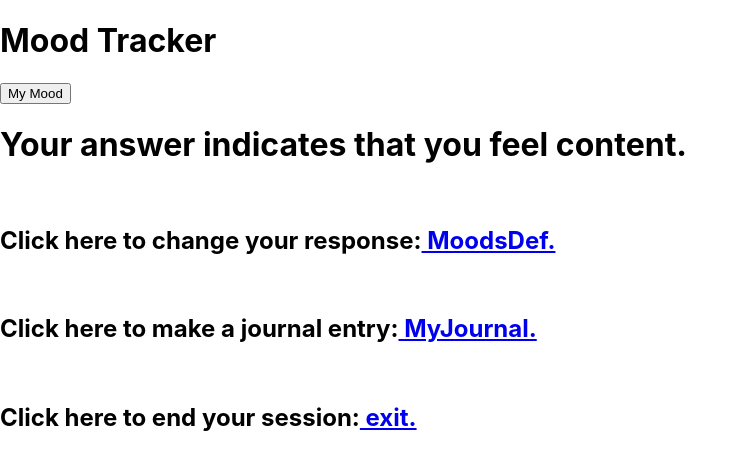
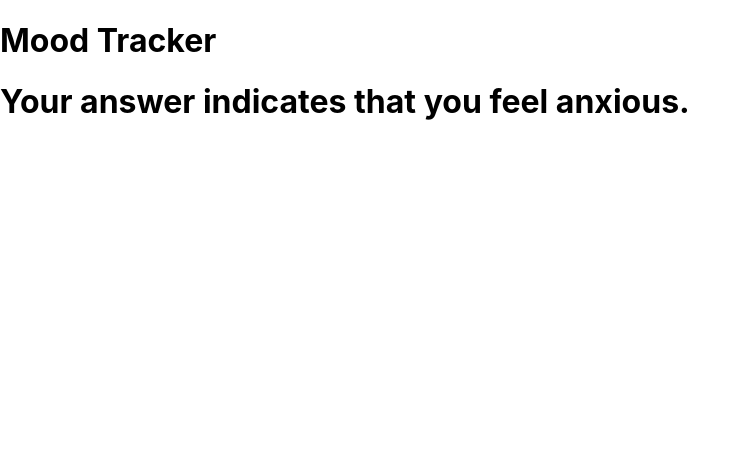
Before and after one commit to KLCoffee/mood-tracker, a React (Create React App) app: page /moods in a window 1280 px wide. Shown: the top 470 px of the page, without its empty margins (0-750 px from the left). Built offline with nearby package versions, Linux system fonts and the light colour scheme.

Commit message:
Function component working. Work on navigaion commented out

```diff
--- a/src/App.js
+++ b/src/App.js
@@ -1,12 +1,11 @@
-import MyMood from "./components/MyMood";
+import {
+Routes,
+Route,
+Link } from "react-router-dom";import MyMood from "./components/MyMood";
 import MoodsDef from "./components/MoodsDef";
 import MyJournal from "./components/MyJournal";
 import {useState} from 'react';
- import {
-  BrowserRouter as Router,
-  Routes,
-  Route,
- Link } from "react-router-dom";
+
 
 const userEntry = [
      'anxious',
@@ -19,11 +18,8 @@ const userEntry = [
 
 
 function App() {
-  const [num, setNum] = useState(3);
+  const [num, setNum] = useState(0);
 
-  // useEffect(()=> {
-  //   alert("Your mood has displayed");
-  // }, [num]);
   function newNum() {
     if (num === 0){
       setNum(0);
@@ -36,44 +32,39 @@ function App() {
     }else if (num === 4){
       setNum(4);
     }else if (num === 5){
-      setNum(5);
-    }else if (num === 6)
-      setNum(6);
+      setNum(5);}
+
     }
 
-  // const randomIndex = Math.floor(Math.random()* userEntry.length);setIndex(randomIndex)
-  // }
-  // function Index(){
-  //   const newIndex = userEntry.length;
-  //   setIndex(newIndex);
-  // }
 
   return (
     <div>
       <h1>Mood Tracker</h1>
       <MyMood userEntry = {newNum} />
       <h1>Your answer indicates that you feel {userEntry[num]}.</h1>
-      <br></br>
-  <Router>
-      <div>
-          <h2> Click here to change your response:
-     <Link to ="/">  MoodsDef.</Link></h2>
-     <br></br>
-     <h2> Click here to make a journal entry:
-     <Link to ="/">  MyJournal.</Link></h2>
-     <br></br>
-     <h2> Click here to end your session:
-     <Link to ="/">  exit.</Link></h2>
-     </div>
-     <Routes>
-       <Route exact path= "/" component =
-         {MoodsDef}/>
-       <Route exact path= "/" component =
-         {MyJournal}/>
-     </Routes>
-</Router>
-    </div>
-  );
+
+{/* function Nav() {
+ <div>
+  <link to = "mymood">
+    <h1>My Mood</h1>
+  </link>
+  <link to = "myjournal">
+    <h1>My Journal</h1>
+  </link>
+  <link to = "moodsdef">
+    <h1>My Defined</h1>
+  </link>
+  </div>
 }
 
+
+<Routes>
+                <Route path = 'moodsdef' element= {<MyMood/>}/>
+                <Route path = 'myjournal'element={<MyJournal/>}/>
+                <Route path = 'moodsdef'element ={<MoodsDef/>}/>
+            </Routes>
+      </div> */}
+      </div>
+  );
+  }
 export default App;
--- a/src/components/MoodsDef.js
+++ b/src/components/MoodsDef.js
@@ -1,10 +1,32 @@
 // import React from "react";
-
+// import {useState} from 'react';
+//  import {
+//   Routes,
+//   Route,
+//  Link } from "react-router-dom";
 function MoodsDef(){
     return (
-        <div>Home Page</div>
-
+    // <BrowserRouter>
+    //     <div>
+    //       <ul>
+    //           <li>
+    //               <Link to ="/app">App</Link>
+    //               </li>
+    //           <li>
+    //               <Link to ="/myjournal">Journal</Link>
+    //               </li>
+    //           <li>
+    //               <Link to ="/moods">Moods</Link>
+    //               </li>
+    //               </ul>
+    //         {/* <Routes>
+    //             <Route exact path = "/"><App/></Route>
+    //             <Route path = "/journal"><Journal/></Route>
+    //             <Route path = "/moods"><Moods/></Route>
+    //         </Routes>
+    //         </div> */}
+    {/* </BrowserRouter> */}
     );
-    };
+    }
 
 export default MoodsDef;
--- a/src/components/MyJournal.js
+++ b/src/components/MyJournal.js
@@ -1,10 +1,8 @@
-// import React from "react";
-
-function MyJournal(){
-    return (
-        <div>Journal Page</div>
-
+function MyJournal (){
+    return(
+        <div>
+            <h1>My Journal</h1>
+        </div>
     );
-    };
-
-export default MyJournal;
+}
+export default MyJournal
--- a/src/components/MyMood.js
+++ b/src/components/MyMood.js
@@ -5,9 +5,6 @@ function MyMood({userEntry}){
 
    <div>
 
-{/* Used button as test/placeholder */}
-{/* I think that the slider will replace the button in determining the num */}
-    <button onClick ={userEntry}>My Mood</button>
 
     </div>
   );
```
Also changed, not shown: src/main.js (added, +13 -0 lines).
